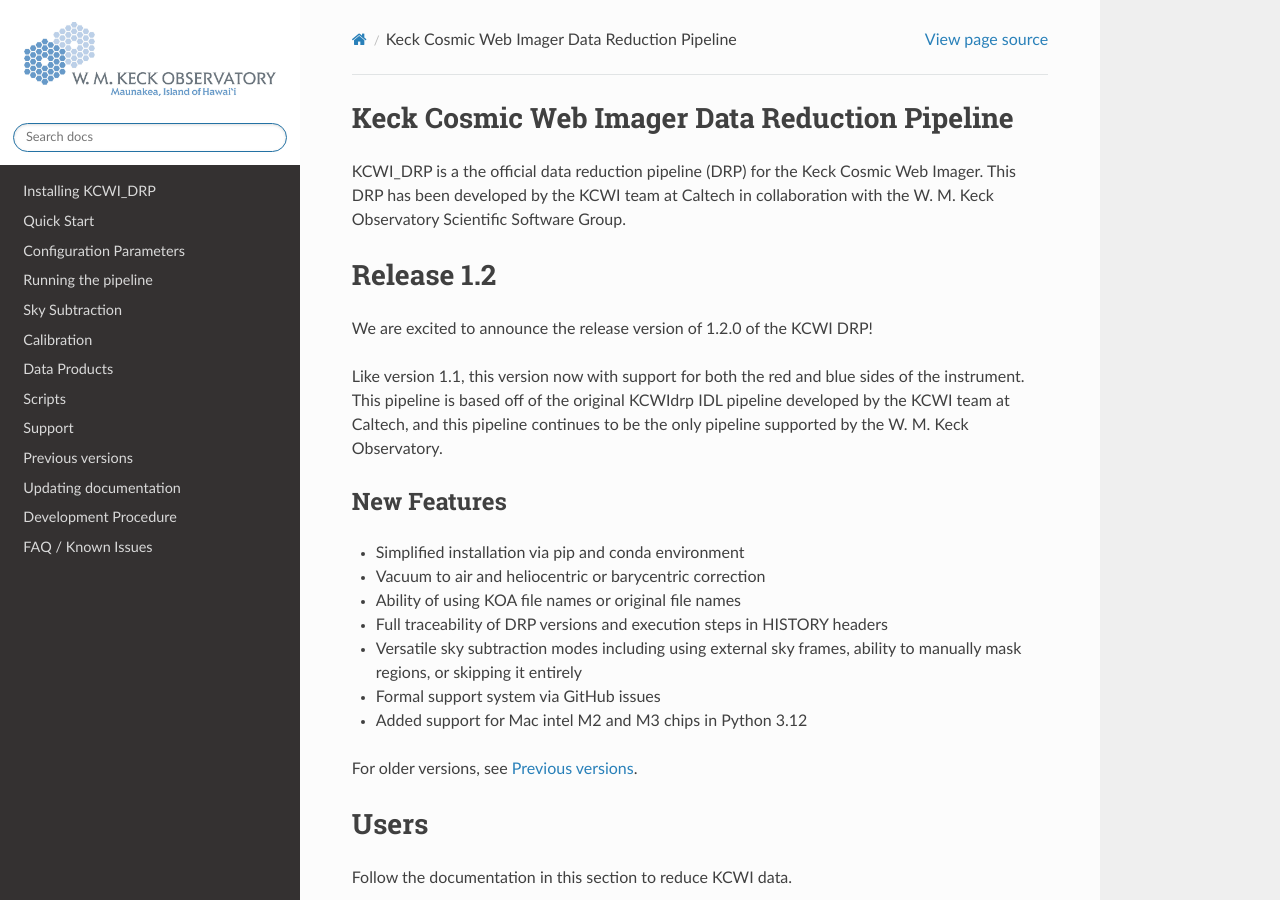
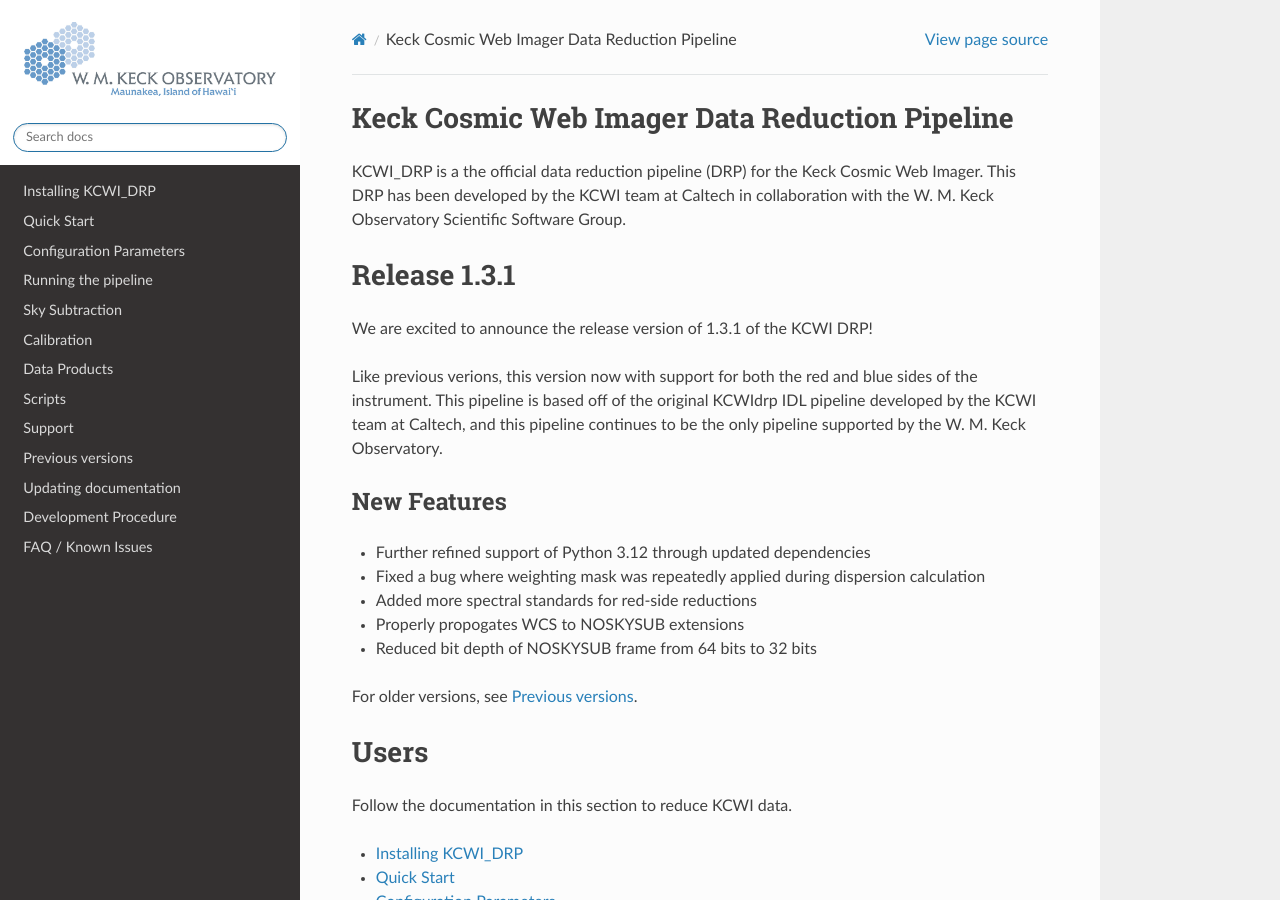
Before and after one commit to Keck-DataReductionPipelines/KCWI_DRP, a Sphinx documentation site: the page built from docs/source/index.rst, in a window 1280 px wide and 900 px high. Built offline with Sphinx 7.4.7 and the Read the Docs theme 3.1.0, drawn with Linux system fonts in a browser that asks for light colours.

Commit message:
Update version info

```diff
--- a/docs/source/index.rst
+++ b/docs/source/index.rst
@@ -5,12 +5,12 @@
 This DRP has been developed by the KCWI team at Caltech in
 collaboration with the W. M. Keck Observatory Scientific Software Group.
 
-Release 1.2
-===========
+Release 1.3.1
+=============
 
-We are excited to announce the release version of 1.2.0 of the KCWI DRP!
+We are excited to announce the release version of 1.3.1 of the KCWI DRP!
 
-Like version 1.1, this version now with support for both the red and blue sides
+Like previous verions, this version now with support for both the red and blue sides
 of the instrument. This pipeline is based off of the original KCWIdrp IDL pipeline
 developed by the KCWI team at Caltech, and this pipeline continues to be the only
 pipeline supported by the W. M. Keck Observatory.
@@ -19,13 +19,11 @@
 New Features
 ------------
 
-* Simplified installation via pip and conda environment
-* Vacuum to air and heliocentric or barycentric correction
-* Ability of using KOA file names or original file names
-* Full traceability of DRP versions and execution steps in HISTORY headers
-* Versatile sky subtraction modes including using external sky frames, ability to manually mask regions, or skipping it entirely
-* Formal support system via GitHub issues
-* Added support for Mac intel M2 and M3 chips in Python 3.12
+* Further refined support of Python 3.12 through updated dependencies
+* Fixed a bug where weighting mask was repeatedly applied during dispersion calculation
+* Added more spectral standards for red-side reductions
+* Properly propogates WCS to NOSKYSUB extensions
+* Reduced bit depth of NOSKYSUB frame from 64 bits to 32 bits
 
 For older versions, see :doc:`versions`.
 
--- a/docs/source/versions.rst
+++ b/docs/source/versions.rst
@@ -4,6 +4,16 @@
 Previous versions
 =================
 
+Version 1.2.0 (2025)
+--------------------
+
+* Simplified installation via pip and conda environment
+* Vacuum to air and heliocentric or barycentric correction
+* Ability of using KOA file names or original file names
+* Full traceability of DRP versions and execution steps in HISTORY headers
+* Versatile sky subtraction modes including using external sky frames, ability to manually mask regions, or skipping it entirely
+* Formal support system via GitHub issues
+* Added support for Mac intel M2 and M3 chips in Python 3.12
 
 
 Version 1.1.0 (2023)
```
